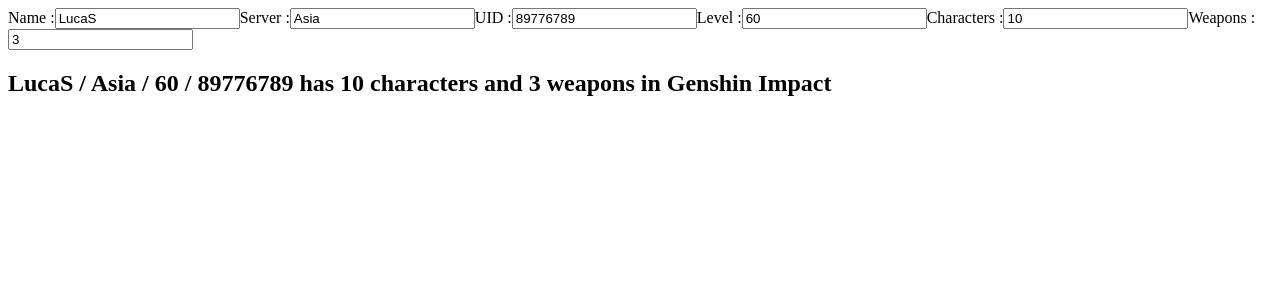
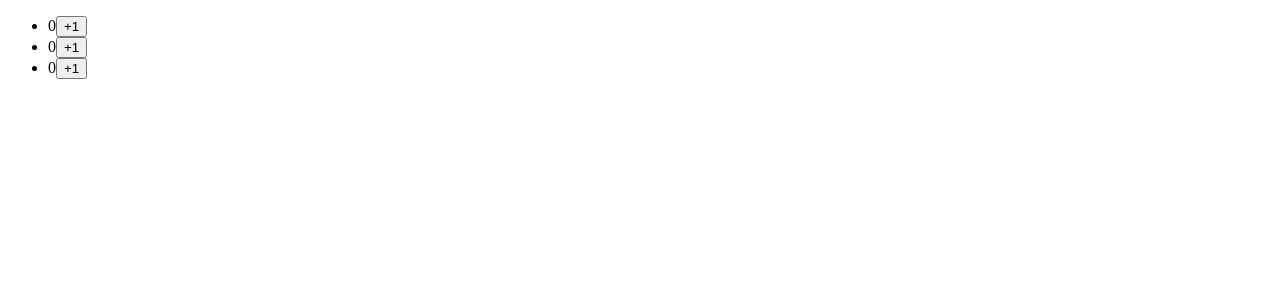
Before and after one commit to sarthak-negi22/100daysReact, a React (Create React App) app: page / in a window 1280 px wide. Shown: the top 300 px of the page. Built offline with nearby package versions, Linux system fonts and the light colour scheme.

Commit message:
start with insert in an array (index)

```diff
--- a/src/QuickRecap.js
+++ b/src/QuickRecap.js
@@ -1,5 +1,216 @@
 import { useState } from "react";
 import { useImmer } from 'use-immer';
+
+let nextId = 0;
+
+let initialArs =  [
+    0, 0, 0
+];
+
+
+function UpdatingArrayInState() {
+
+    // adding to an array
+
+    // const [name, setName] = useState('');
+    // const [players, setPlayers] = useState([]);
+
+    // function handleInput(e) {
+    //     setName(e.target.value);
+    // }
+
+    // function handleClick() {
+    //     setPlayers([
+    //         ...players,
+    //         {
+    //             id : nextId ++,
+    //             name : name
+    //         }
+    //     ]);
+
+    //     // for putting the item at the beginning
+
+    //     // setPlayers([
+    //     //     {
+    //     //         id : nextId ++,
+    //     //         name : name
+    //     //     } ,
+    //     //     ...players
+    //     // ]);
+    // }
+
+    // return (
+    //     <div>
+    //         <h2>Genshin Impact Players</h2>
+    //         <input
+    //             value = { name }
+    //             onChange = {e => handleInput(e) }
+    //         />
+    //         <button
+    //             onClick = { handleClick }
+    //         >
+    //             Add
+    //         </button>
+    //         <ul>
+    //             { players.map(player => (
+    //                 <li key = { player.id }>{ player.name }</li>
+    //             ))}
+    //         </ul>
+    //     </div>
+    // );
+
+    // removing an item from an array
+
+    // const [players, setPlayers] = useState([]);
+    // const [name, setName] = useState('');
+
+    // function handleChange(e) {
+    //     setName(e.target.value)
+    // }
+
+    // function handleClick() {
+    //     setPlayers([
+    //         ...players,
+    //         {
+    //             id : nextId ++,
+    //             name : name
+    //         }
+    //     ]);
+    // }
+
+    // return (
+    //     <div>
+    //         <h2>Honkai Impact Players</h2>
+    //         <input
+    //             value = { name }
+    //             onChange = {e => handleChange(e) }
+    //         />
+    //         <button
+    //             onClick = { handleClick }
+    //         >
+    //             Add
+    //         </button>
+    //         <ul>
+    //             { players.map(player => (
+    //                 <>
+    //                 <li key = { player.id }>{ player.name }</li>
+    //                 <button
+    //                     onClick = { () => {
+    //                         setPlayers(
+    //                             players.filter((p => p.id !== player.id))
+    //                         )
+    //                     } }
+    //                 >
+    //                     Delete
+    //                 </button>
+    //                 </>
+    //             ))}
+    //         </ul>
+    //     </div>
+    // );
+
+    // transforming an array
+
+    // let initialStates = [
+    //     { id: 0, type: 'circle', x: 50, y: 100 },
+    //     { id: 1, type: 'square', x: 150, y: 100 },
+    //     { id: 2, type: 'circle', x: 250, y: 100 },
+    // ]
+
+    // const [shapes, setShapes] = useState(initialStates);
+
+    // function handleCircle() {
+    //     const newShapes = shapes.map(shape => {
+    //         if(shape.type === 'square') {
+    //             return shape;
+    //         } else {
+    //             return {
+    //                 ...shape,
+    //                 y : shape.y + 50
+    //             }
+    //         }
+    //     });
+    //     setShapes(newShapes);
+    // }
+
+    // function handleSquare() {
+    //     const newShapes = shapes.map(shape => {
+    //         if(shape.type === 'circle') {
+    //             return shape;
+    //         } else {
+    //             return {
+    //                 ...shape,
+    //                 y : shape.y + 50
+    //             }
+    //         }
+    //     });
+    //     setShapes(newShapes);
+    // }
+
+    // return (
+    //     <div>
+    //         <button
+    //             onClick = { handleCircle }
+    //         >
+    //             Move the circle!
+    //         </button>
+    //         { ' '}
+    //         <button
+    //             onClick = { handleSquare }
+    //         >
+    //             Move the square!
+    //         </button>
+    //         {shapes.map(shape => (
+    //     <div
+    //       key={shape.id}
+    //       style={{
+    //       background: 'purple',
+    //       position: 'absolute',
+    //       left: shape.x,
+    //       top: shape.y,
+    //       borderRadius:
+    //         shape.type === 'circle'
+    //           ? '50%' : '',
+    //       width: 20,
+    //       height: 20,
+    //     }} />
+    //   ))}
+    //     </div>
+    // );
+
+    // replacing items in an array
+
+
+    const [levels, setLevels] = useState(initialArs);
+
+    function handleClick(index) {
+        const nextLevels = levels.map((l,i) => {
+            if(i === index) {
+                return l + 1
+            } else {
+                return l;
+            }
+        });
+        setLevels(nextLevels);
+    }
+
+    return (
+        <div>
+            <ul>
+                { levels.map((level, i) => (
+                    <li key = { i }>
+                        { level }
+                        <button
+                            onClick = {() => handleClick(i) }
+                        >
+                            +1
+                        </button>
+                    </li>
+                ))}
+            </ul>
+        </div>
+    );
+}
 
 function UpdatingObjectInState() {
 
@@ -879,7 +1090,9 @@
             {/* <StateUpdates/> */}
 
 {/* ignore */}
-            <UpdatingObjectInState/>
+            {/* <UpdatingObjectInState/> */}
+
+            <UpdatingArrayInState/>
 
         </>
     );
```
